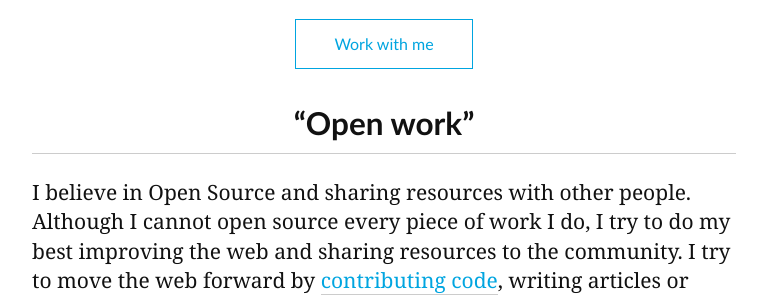
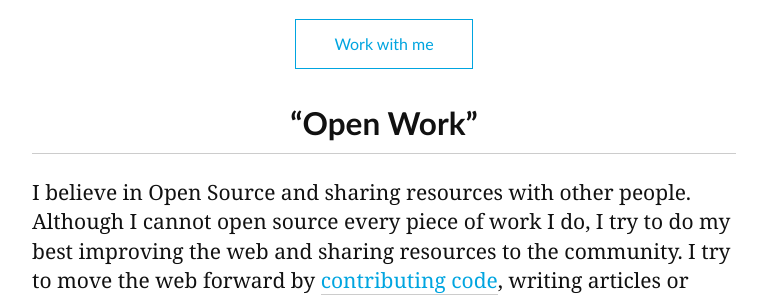
Before and after one commit to dayer4b/anselmh.github.com, a Jekyll site: the page built from open/index.md, in a window 1280 px wide. Shown: the part 236-534 px from the top of the page, without its empty margins (256-1023 px from the left). Built offline with Jekyll 4.4.1, drawn with Linux system fonts in a browser that asks for light colours; Markdown is read by kramdown in place of the engine named in the settings; comment, search, counter and statistics services are not loaded.

Commit message:
Small text changes.

```diff
--- a/index.html
+++ b/index.html
@@ -7,7 +7,7 @@
 <p>I build small and large-scale front-end architectures with strong focus on performance and maintainability. I’m based in Munich and Cologne, Germany and <a href="/hire/">I am happy to chat with you about working together</a>.</p>
 
 <section class="involvement">
-	<h2>Things I do</h2>
+	<h2>Side Projects I do</h2>
 
 	<ul>
 		<li>
--- a/open/index.md
+++ b/open/index.md
@@ -3,7 +3,7 @@
 title: "Open"
 ---
 
-## "Open work"
+## “Open Work”
 
 I believe in Open Source and sharing resources with other people. Although I cannot open source every piece of work I do, I try to do my best improving the web and sharing resources to the community. I try to move the web forward by [contributing code](http://github.com/anselmh/), writing articles or speaking at conferences or talking in podcasts.
 
```
